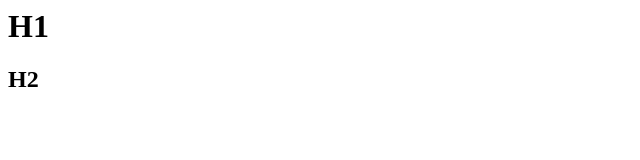
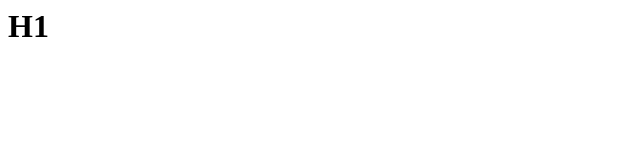
Before and after one commit to blazius33/helloWorld, a plain HTML site: page index.html in a window 1280 px wide. Shown: the full height of the page, 0-640 px from the left. Drawn offline with Linux system fonts and the light colour scheme.

```diff
--- a/index.html
+++ b/index.html
@@ -5,7 +5,6 @@
 </Head>
 <body>
     <h1> H1 </h1>
-    <h2> H2 </h2>
 </body>
 <footer>
 </footer>
```
